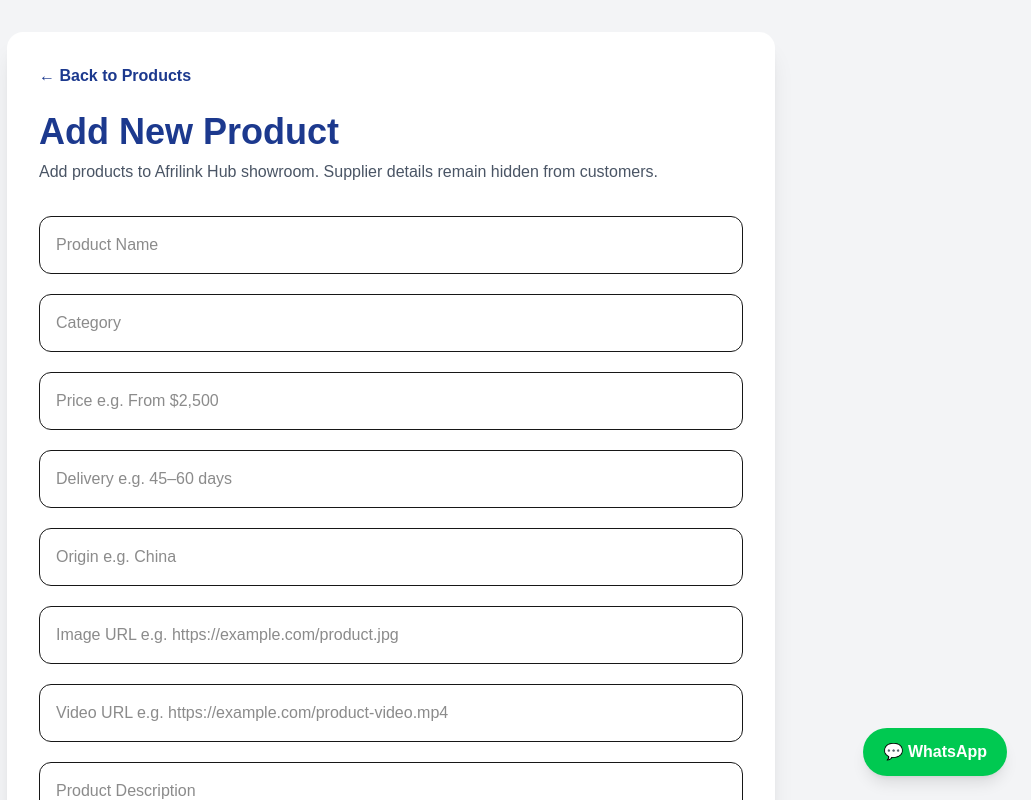
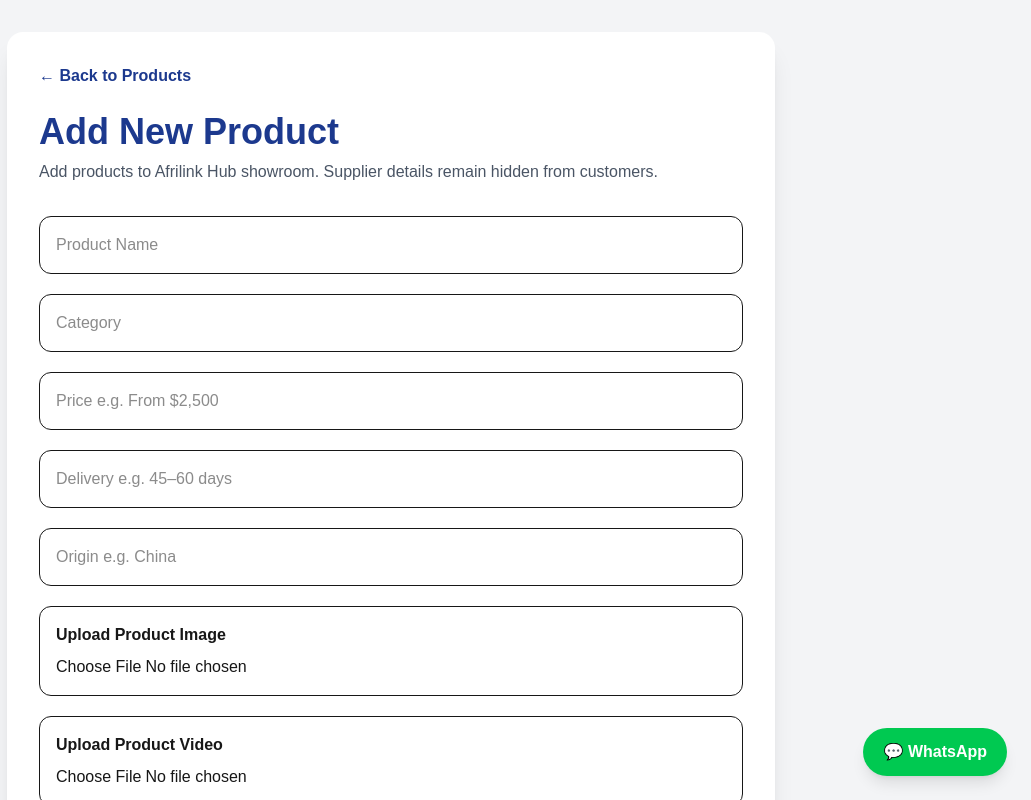
Before and after one commit to mwungeli1-dotcom/AfrilinkCapital, a Next.js app in the folder frontend/: page /admin/products/create in a window 1280 px wide. Shown: the top 800 px of the page, without its empty margins (249-1280 px from the left). Built offline with nearby package versions, Linux system fonts and the light colour scheme.

Commit message:
add product media upload

```diff
--- a/frontend/app/admin/products/create/page.tsx
+++ b/frontend/app/admin/products/create/page.tsx
@@ -1,4 +1,5 @@
 "use client";
+
 import { apiFetch } from "@/src/lib/api";
 import { useState } from "react";
 import Link from "next/link";
@@ -13,13 +14,92 @@ export default function CreateProductPage() {
   const [description, setDescription] = useState("");
   const [image, setImage] = useState("");
   const [video, setVideo] = useState("");
+  const [uploadingImage, setUploadingImage] = useState(false);
+  const [uploadingVideo, setUploadingVideo] = useState(false);
   const [saving, setSaving] = useState(false);
+
+  async function uploadToCloudinary(file: File, type: "image" | "video") {
+    const cloudName = process.env.NEXT_PUBLIC_CLOUDINARY_CLOUD_NAME;
+    const uploadPreset = process.env.NEXT_PUBLIC_CLOUDINARY_UPLOAD_PRESET;
+
+    if (!cloudName || !uploadPreset) {
+      toast.error("Cloudinary settings missing");
+      return "";
+    }
+
+    const formData = new FormData();
+    formData.append("file", file);
+    formData.append("upload_preset", uploadPreset);
+
+    const res = await fetch(
+      `https://api.cloudinary.com/v1_1/${cloudName}/${type}/upload`,
+      {
+        method: "POST",
+        body: formData,
+      }
+    );
+
+    const data = await res.json();
+
+    if (!res.ok) {
+      console.error(data);
+      toast.error(data.error?.message || "Upload failed");
+      return "";
+    }
+
+    return data.secure_url;
+  }
+
+  async function handleImageUpload(e: React.ChangeEvent<HTMLInputElement>) {
+    const file = e.target.files?.[0];
+    if (!file) return;
+
+    try {
+      setUploadingImage(true);
+      const url = await uploadToCloudinary(file, "image");
+
+      if (url) {
+        setImage(url);
+        toast.success("Image uploaded successfully");
+      }
+    } catch (error) {
+      console.error(error);
+      toast.error("Image upload failed");
+    } finally {
+      setUploadingImage(false);
+    }
+  }
+
+  async function handleVideoUpload(e: React.ChangeEvent<HTMLInputElement>) {
+    const file = e.target.files?.[0];
+    if (!file) return;
+
+    try {
+      setUploadingVideo(true);
+      const url = await uploadToCloudinary(file, "video");
+
+      if (url) {
+        setVideo(url);
+        toast.success("Video uploaded successfully");
+      }
+    } catch (error) {
+      console.error(error);
+      toast.error("Video upload failed");
+    } finally {
+      setUploadingVideo(false);
+    }
+  }
 
   async function handleSubmit(e: React.FormEvent) {
     e.preventDefault();
 
     if (!name || !category || !price || !delivery || !origin) {
       toast.error("Please fill in all important fields");
+      return;
+    }
+
+    if (uploadingImage || uploadingVideo) {
+      toast.error("Please wait for upload to finish");
       return;
     }
 
@@ -121,41 +201,49 @@ if (data.success === false) {
             onChange={(e) => setOrigin(e.target.value)}
           />
 
+          <div className="border rounded-xl p-4">
+            <p className="font-semibold mb-2">Upload Product Image</p>
             <input
-            className="w-full border p-4 rounded-xl"
-            placeholder="Image URL e.g. https://example.com/product.jpg"
-            value={image}
-            onChange={(e) => setImage(e.target.value)}
+              type="file"
+              accept="image/*"
+              onChange={handleImageUpload}
+              className="w-full"
             />
 
-          <input
-            className="w-full border p-4 rounded-xl"
-            placeholder="Video URL e.g. https://example.com/product-video.mp4"
-            value={video}
-            onChange={(e) => setVideo(e.target.value)}
-          />
+            {uploadingImage && (
+              <p className="text-sm text-blue-700 mt-2">Uploading image...</p>
+            )}
 
             {image && (
-            <div className="border rounded-xl p-4">
-              <p className="font-semibold mb-2">Image Preview</p>
               <img
                 src={image}
                 alt="Product preview"
-                className="w-full max-h-64 object-cover rounded-xl"
+                className="mt-4 w-full max-h-64 object-cover rounded-xl"
               />
+            )}
           </div>
+
+          <div className="border rounded-xl p-4">
+            <p className="font-semibold mb-2">Upload Product Video</p>
+            <input
+              type="file"
+              accept="video/*"
+              onChange={handleVideoUpload}
+              className="w-full"
+            />
+
+            {uploadingVideo && (
+              <p className="text-sm text-blue-700 mt-2">Uploading video...</p>
             )}
 
             {video && (
-            <div className="border rounded-xl p-4">
-              <p className="font-semibold mb-2">Video Preview</p>
               <video
                 src={video}
                 controls
-                className="w-full max-h-72 rounded-xl"
+                className="mt-4 w-full max-h-72 rounded-xl"
               />
+            )}
           </div>
-          )}
 
           <textarea
             className="w-full border p-4 rounded-xl h-36"
@@ -166,7 +254,7 @@ if (data.success === false) {
 
           <button
             type="submit"
-            disabled={saving}
+            disabled={saving || uploadingImage || uploadingVideo}
             className="bg-blue-900 hover:bg-blue-800 text-white px-6 py-3 rounded-xl disabled:bg-gray-400"
           >
             {saving ? "Saving Product..." : "Save Product"}
```
Lines whose indentation alone changed are shown as unchanged.
